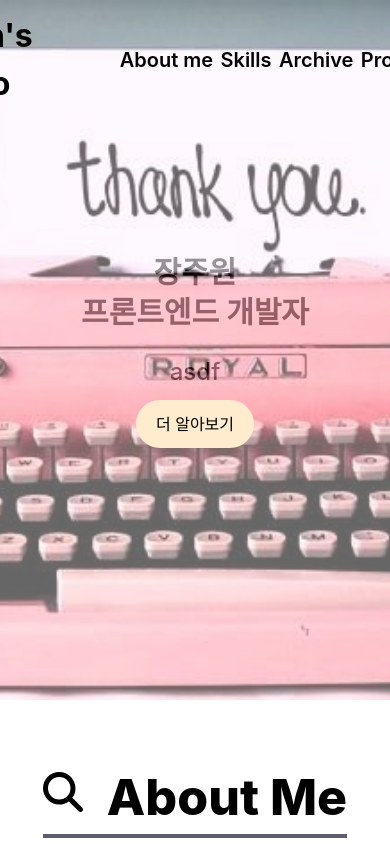
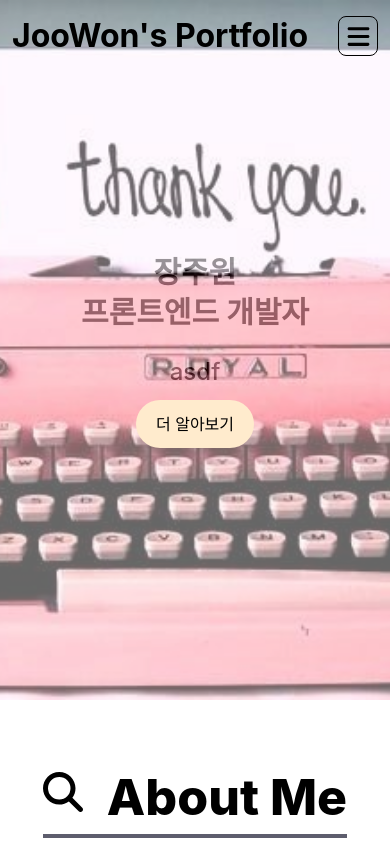
Before and after one commit to juwon98/portfolio, a React (Create React App) app: page / in a window 390 px wide. Shown: the top 844 px of the page. Built offline with nearby package versions, Linux system fonts and the light colour scheme; a web font is replaced by a local one.

Commit message:
feat: Add Header menu bar

```diff
--- a/src/components/Header/Header.jsx
+++ b/src/components/Header/Header.jsx
@@ -1,9 +1,13 @@
 import React, { useEffect, useState } from "react";
+
+import useMediaQuery from "../../utils/useMediaQuery";
+
 import Bars from "../../assets/img/bars-solid.svg";
 
 import "./header.scss";
 
 const Header = () => {
+  const isMobile = useMediaQuery("(max-width: 1200px)");
   const [scrolled, setScrolled] = useState(false);
 
   useEffect(() => {
@@ -21,6 +25,11 @@ const Header = () => {
     <div className={`header ${scrolled ? "scrolled" : ""}`}>
       <div className="header-container">
         <h2 className="header-title font-title-large">JooWon's Portfolio</h2>
+        {isMobile ? (
+          <div className="header-menu-bar" onClick={() => {}}>
+            <img src={Bars} alt="메뉴바" id="bar-icon" />
+          </div>
+        ) : (
           <div className="header-right-container">
             <h3 className="header-right-item font-title-small">About me</h3>
             <h3 className="header-right-item font-title-small">Skills</h3>
@@ -28,6 +37,7 @@ const Header = () => {
             <h3 className="header-right-item font-title-small">Projects</h3>
             <h3 className="header-right-item font-title-small">Career</h3>
           </div>
+        )}
       </div>
     </div>
   );
--- a/src/components/Header/header.scss
+++ b/src/components/Header/header.scss
@@ -18,6 +18,22 @@
     align-items: center;
     padding: 12px;
 
+    .header-menu-bar {
+      display: flex;
+      width: 40px;
+      height: 40px;
+      border-radius: 8px;
+      justify-content: center;
+      align-items: center;
+      border: 1px solid black;
+      cursor: pointer;
+
+      #bar-icon {
+        width: 25px;
+        height: 25px;
+      }
+    }
+
     .header-right-container {
       display: flex;
       width: 480px;
```
Lines whose indentation alone changed are shown as unchanged.
